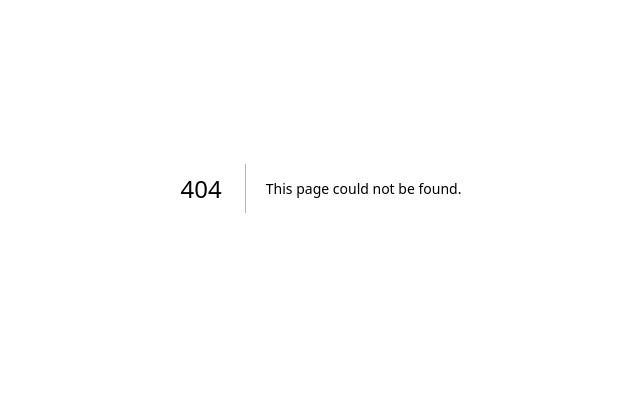
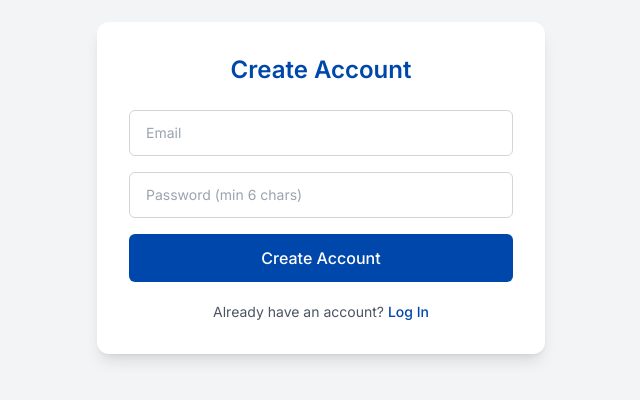
Before and after one commit to vornixfunding-design/vornix-prop-firm, a Next.js app: page /signup in a window 1280 px wide. Before the commit this address had no page. Shown: the part 212-612 px from the top of the page, without its empty margins (319-959 px from the left). Built offline with nearby package versions, Linux system fonts and the light colour scheme.

Commit message:
Add Supabase auth actions, pages, and route protection middleware

```diff
--- /dev/null
+++ b/app/login/page.tsx
@@ -0,0 +1,63 @@
+'use client';
+
+import Link from 'next/link';
+import { useState } from 'react';
+import { signIn } from '@/utils/auth/actions';
+
+export default function LoginPage() {
+  const [error, setError] = useState<string | null>(null);
+
+  const handleSubmit = async (formData: FormData) => {
+    setError(null);
+
+    const result = await signIn(formData);
+
+    if (result?.error) {
+      setError(result.error);
+    }
+  };
+
+  return (
+    <main className="flex min-h-screen items-center justify-center bg-gray-100 px-4">
+      <div className="w-full max-w-md rounded-xl bg-white p-8 shadow-lg">
+        <h1 className="mb-6 text-center text-2xl font-semibold text-[#0047AB]">Sign In</h1>
+
+        {error ? (
+          <div className="mb-4 rounded-md border border-red-200 bg-red-50 px-4 py-3 text-sm text-red-700">
+            {error}
+          </div>
+        ) : null}
+
+        <form action={handleSubmit} className="space-y-4">
+          <input
+            type="email"
+            name="email"
+            placeholder="Email"
+            required
+            className="w-full rounded-md border border-gray-300 px-4 py-3 text-sm outline-none transition focus:border-[#0047AB] focus:ring-2 focus:ring-[#0047AB]/25"
+          />
+          <input
+            type="password"
+            name="password"
+            placeholder="Password"
+            required
+            className="w-full rounded-md border border-gray-300 px-4 py-3 text-sm outline-none transition focus:border-[#0047AB] focus:ring-2 focus:ring-[#0047AB]/25"
+          />
+          <button
+            type="submit"
+            className="w-full rounded-md bg-[#0047AB] px-4 py-3 font-medium text-white transition hover:brightness-110"
+          >
+            Sign In
+          </button>
+        </form>
+
+        <p className="mt-5 text-center text-sm text-gray-600">
+          Don&apos;t have an account?{' '}
+          <Link href="/signup" className="font-medium text-[#0047AB] hover:underline">
+            Sign Up
+          </Link>
+        </p>
+      </div>
+    </main>
+  );
+}
--- /dev/null
+++ b/app/signup/page.tsx
@@ -0,0 +1,64 @@
+'use client';
+
+import Link from 'next/link';
+import { useState } from 'react';
+import { signUp } from '@/utils/auth/actions';
+
+export default function SignupPage() {
+  const [error, setError] = useState<string | null>(null);
+
+  const handleSubmit = async (formData: FormData) => {
+    setError(null);
+
+    const result = await signUp(formData);
+
+    if (result?.error) {
+      setError(result.error);
+    }
+  };
+
+  return (
+    <main className="flex min-h-screen items-center justify-center bg-gray-100 px-4">
+      <div className="w-full max-w-md rounded-xl bg-white p-8 shadow-lg">
+        <h1 className="mb-6 text-center text-2xl font-semibold text-[#0047AB]">Create Account</h1>
+
+        {error ? (
+          <div className="mb-4 rounded-md border border-red-200 bg-red-50 px-4 py-3 text-sm text-red-700">
+            {error}
+          </div>
+        ) : null}
+
+        <form action={handleSubmit} className="space-y-4">
+          <input
+            type="email"
+            name="email"
+            placeholder="Email"
+            required
+            className="w-full rounded-md border border-gray-300 px-4 py-3 text-sm outline-none transition focus:border-[#0047AB] focus:ring-2 focus:ring-[#0047AB]/25"
+          />
+          <input
+            type="password"
+            name="password"
+            placeholder="Password (min 6 chars)"
+            minLength={6}
+            required
+            className="w-full rounded-md border border-gray-300 px-4 py-3 text-sm outline-none transition focus:border-[#0047AB] focus:ring-2 focus:ring-[#0047AB]/25"
+          />
+          <button
+            type="submit"
+            className="w-full rounded-md bg-[#0047AB] px-4 py-3 font-medium text-white transition hover:brightness-110"
+          >
+            Create Account
+          </button>
+        </form>
+
+        <p className="mt-5 text-center text-sm text-gray-600">
+          Already have an account?{' '}
+          <Link href="/login" className="font-medium text-[#0047AB] hover:underline">
+            Log In
+          </Link>
+        </p>
+      </div>
+    </main>
+  );
+}
--- /dev/null
+++ b/utils/auth/actions.ts
@@ -0,0 +1,69 @@
+'use server';
+
+import { createServerClient } from '@supabase/ssr';
+import { cookies } from 'next/headers';
+import { redirect } from 'next/navigation';
+
+function createSupabaseClient() {
+  const cookieStore = cookies();
+
+  return createServerClient(
+    process.env.NEXT_PUBLIC_SUPABASE_URL!,
+    process.env.NEXT_PUBLIC_SUPABASE_ANON_KEY!,
+    {
+      cookies: {
+        get(name: string) {
+          return cookieStore.get(name)?.value;
+        },
+        set(name: string, value: string, options) {
+          try {
+            cookieStore.set({ name, value, ...options });
+          } catch {
+            // Ignore cookie set errors in Server Components where response headers aren't mutable.
+          }
+        },
+        remove(name: string, options) {
+          try {
+            cookieStore.set({ name, value: '', ...options, maxAge: 0 });
+          } catch {
+            // Ignore cookie remove errors in Server Components where response headers aren't mutable.
+          }
+        },
+      },
+    },
+  );
+}
+
+export async function signIn(formData: FormData) {
+  'use server';
+
+  void redirect;
+
+  const email = String(formData.get('email') ?? '');
+  const password = String(formData.get('password') ?? '');
+
+  const supabase = createSupabaseClient();
+  const { error } = await supabase.auth.signInWithPassword({ email, password });
+
+  if (error) {
+    return { error: 'Invalid email or password' };
+  }
+
+  return { success: true };
+}
+
+export async function signUp(formData: FormData) {
+  'use server';
+
+  const email = String(formData.get('email') ?? '');
+  const password = String(formData.get('password') ?? '');
+
+  const supabase = createSupabaseClient();
+  const { error } = await supabase.auth.signUp({ email, password });
+
+  if (error) {
+    return { error: 'Email already exists' };
+  }
+
+  return { success: true };
+}
```
Also changed, not shown: middleware.ts (added, +82 -0 lines).
